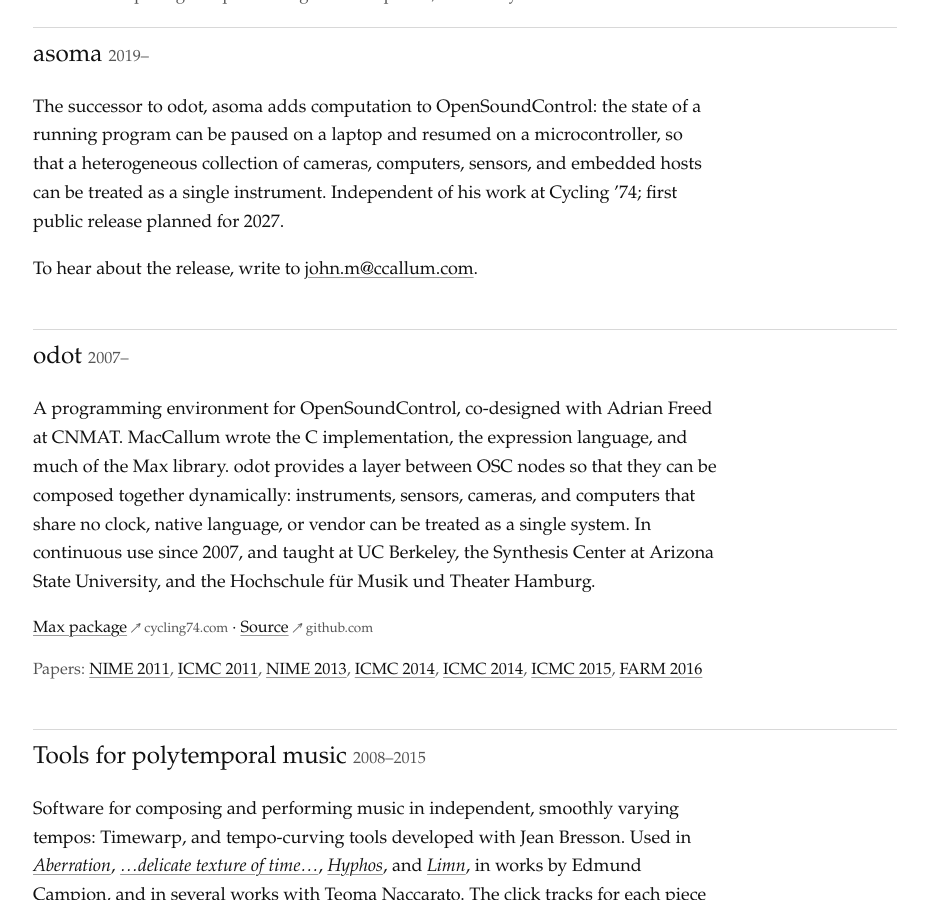
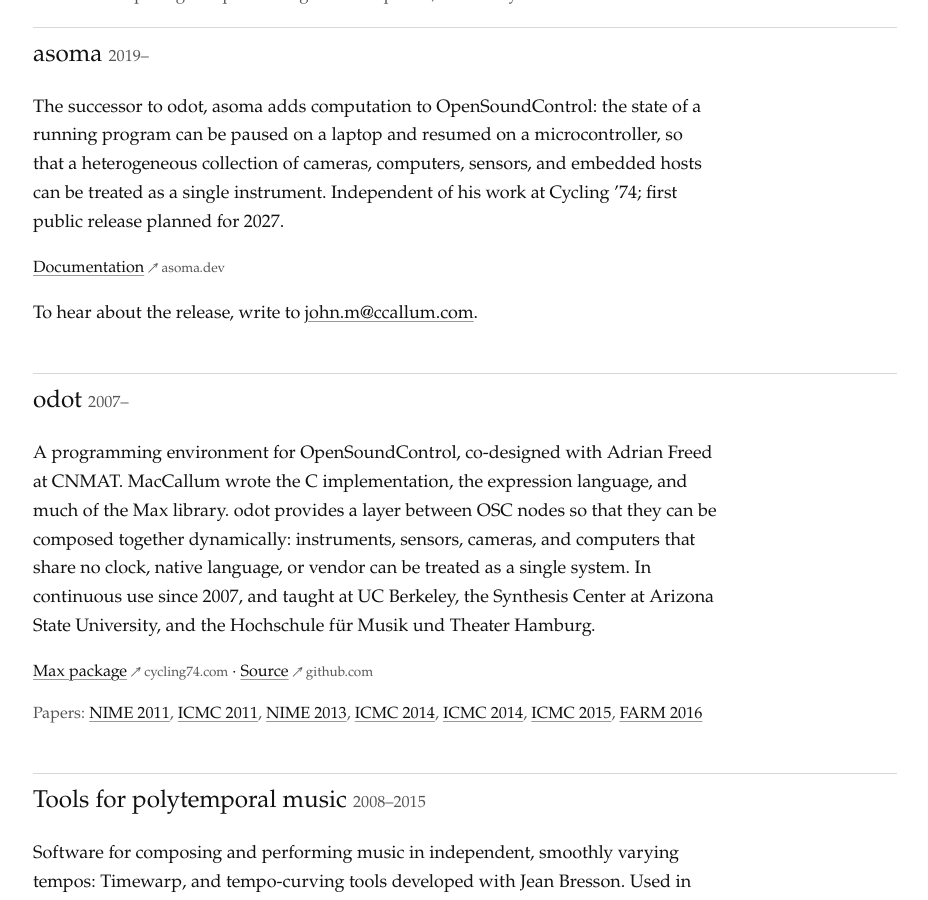
Before and after one commit to maccallum/john-maccallum.com, a Jekyll site: the page built from software/index.html, in a window 1280 px wide and 900 px high, scrolled down 308 px. Shown: the whole window, without its empty margins (175-1103 px from the left). Built offline with Jekyll 4.4.1, drawn with Linux system fonts in a browser that asks for light colours.

Commit message:
Link asoma.dev

```diff
--- a/_config.yml
+++ b/_config.yml
@@ -18,6 +18,7 @@
   vimeo: "https://vimeo.com/johnmaccallum"
   linkedin: "https://www.linkedin.com/in/john-maccallum-a9682547"
   odot: "https://github.com/CNMAT/CNMAT-odot"
+  asoma: "https://asoma.dev"
   rtecg: "https://github.com/maccallum/rtecg"
   linktree: "https://linktr.ee/john.maccallum"
   frictionfield: "https://frictionfield.co"
--- a/contact/index.html
+++ b/contact/index.html
@@ -18,6 +18,7 @@
     <dd><a href="{{ site.links.vimeo }}">Vimeo</a></dd>
     <dt>Code</dt>
     <dd><a href="{{ site.links.github }}">GitHub</a></dd>
+    <dd><a href="{{ site.links.asoma }}">asoma</a></dd>
     <dt>Professional</dt>
     <dd><a href="{{ site.links.linkedin }}">LinkedIn</a></dd>
     <dt>Collaborative work</dt>
--- a/software/index.html
+++ b/software/index.html
@@ -16,6 +16,7 @@
 <section class="sw" id="asoma">
   <h2>asoma <span class="year">2019–</span></h2>
   <p>The successor to odot, asoma adds computation to OpenSoundControl: the state of a running program can be paused on a laptop and resumed on a microcontroller, so that a heterogeneous collection of cameras, computers, sensors, and embedded hosts can be treated as a single instrument. Independent of his work at Cycling ’74; first public release planned for 2027.</p>
+  <p class="sw-links"><a href="{{ site.links.asoma }}">Documentation</a> {% include external.html url=site.links.asoma %}</p>
   <p>To hear about the release, write to <a href="mailto:{{ site.email }}?subject=asoma">{{ site.email }}</a>.</p>
 </section>
 
```
